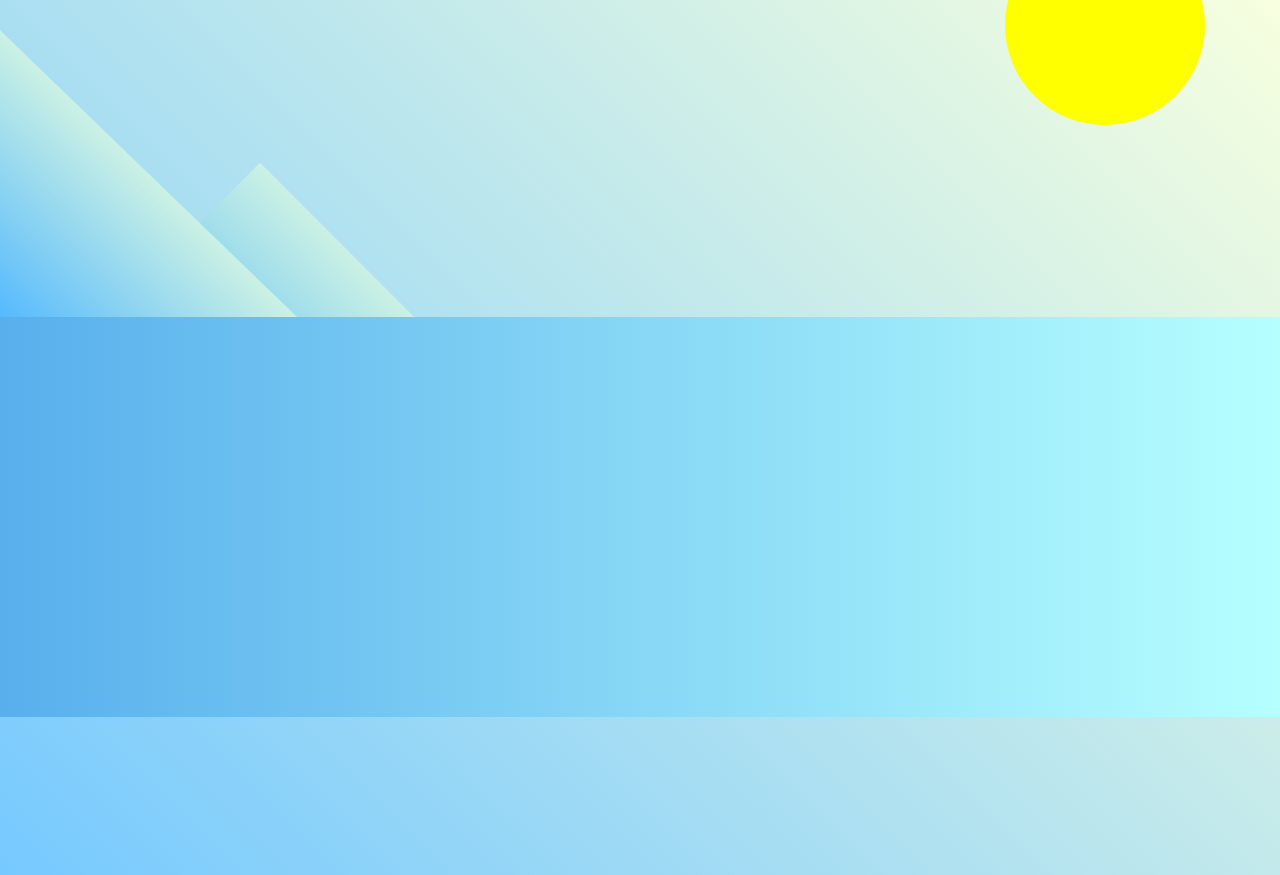
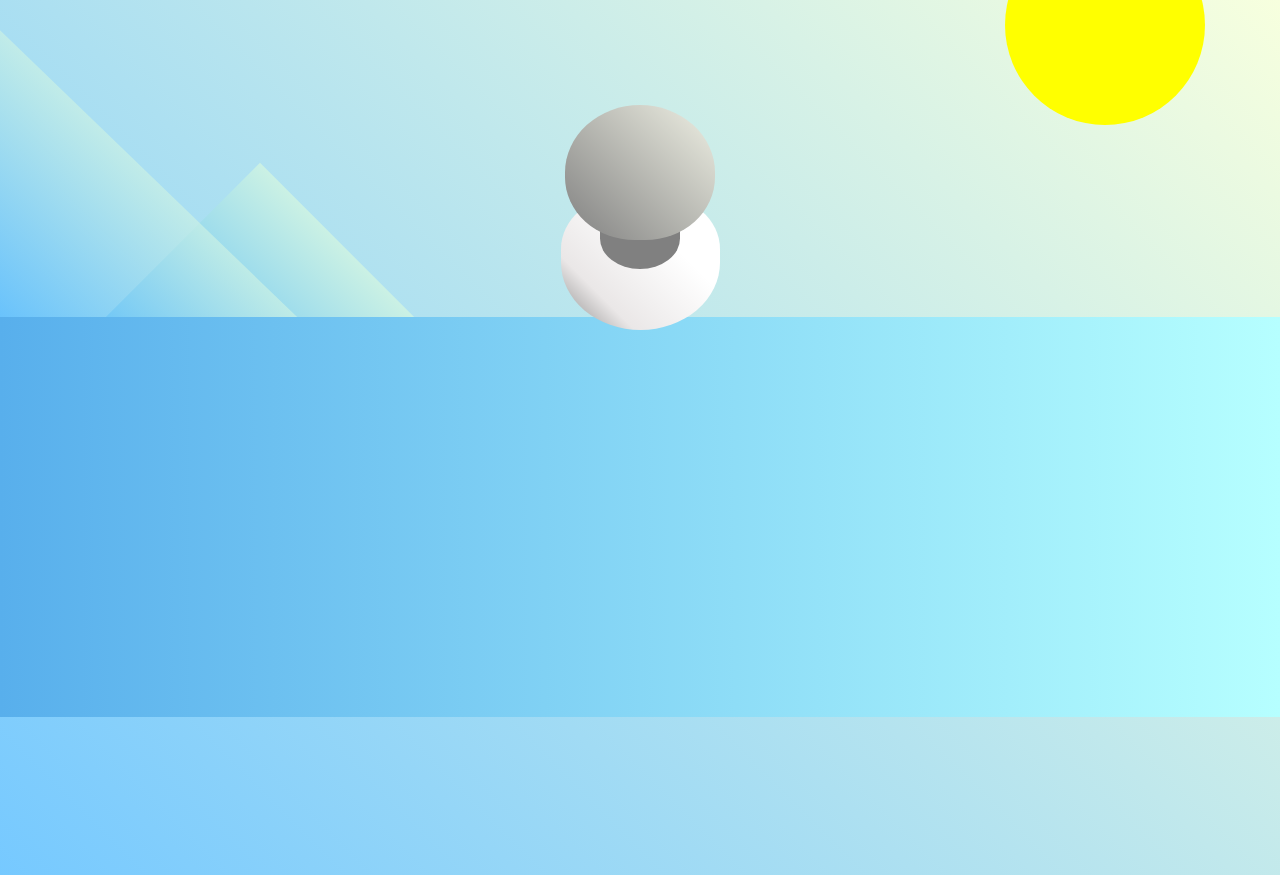
Before and after one commit to COPSTA/transformacionesCSS, a plain HTML site: page index.html in a window 1280 px wide. Drawn offline with Linux system fonts and the light colour scheme.

Commit message:
añade div.penguin-head,div.penguin-body, se agrega color,tamaño y posicion

```diff
--- a/index.html
+++ b/index.html
@@ -10,7 +10,10 @@
     <div class="left-mountain"></div>
     <div class="back-mountain"></div>
     <div class="sun"></div>
-    <div class="penguin"></div>
+    <div class="penguin">
+        <div class="penguin-head"></div>
+        <div class="penguin-body"></div>
+    </div>
     <div class="ground"></div>
 </body>
 </html>
--- a/styles.css
+++ b/styles.css
@@ -15,12 +15,53 @@ body{
   position:absolute;
   margin-top: -58px;
 }
-
+/*Reglas del pinguino*/
 .penguin{
     width:300px;
     height:300px;
     margin: 75px auto 0;
+    z-index:4;
+    position:relative;
   }
+
+  .penguin-head{
+    width:50%;
+    height:45%;
+    background:linear-gradient(45deg, gray,rgb(239, 240, 228));
+    border-radius: 70% 70% 65% 65%;
+    top:10%;
+    left:25%;
+    z-index: 1;
+  }
+
+  .penguin * {
+    position:absolute;
+  }
+
+  .penguin-body{
+    width:53%;
+    height:45%;
+    background:linear-gradient(45deg, rgb(134, 133, 133) 0%,
+    rgb(234, 231, 231)25%,
+    white 67%);
+    border-radius:80% 80% 100% 100%;
+    top:40%;
+    left:23.5%;
+  }
+
+
+  .penguin-body::before{ /*Crestadel pinguino*/
+    content:"";
+    position:absolute;
+    width:50%;
+    height:45%;
+    background-color:gray;
+    top:10%;
+    left:25%;
+    border-radius:0% 0% 100% 100%;
+    }
+
+/*Reglas del montaña de frente*/
 
   .left-mountain {
     width: 300px;
@@ -30,7 +71,11 @@ body{
     transform:skew(0deg, 44deg);
     z-index:2; /*Este elemento estara detras del elemento ground*/
     margin-top: 100px;
+    opacity: 70%;
   }
+
+
+/*Reglas del montaña de de atras*/
 
   .back-mountain{
     width:300px;
```
